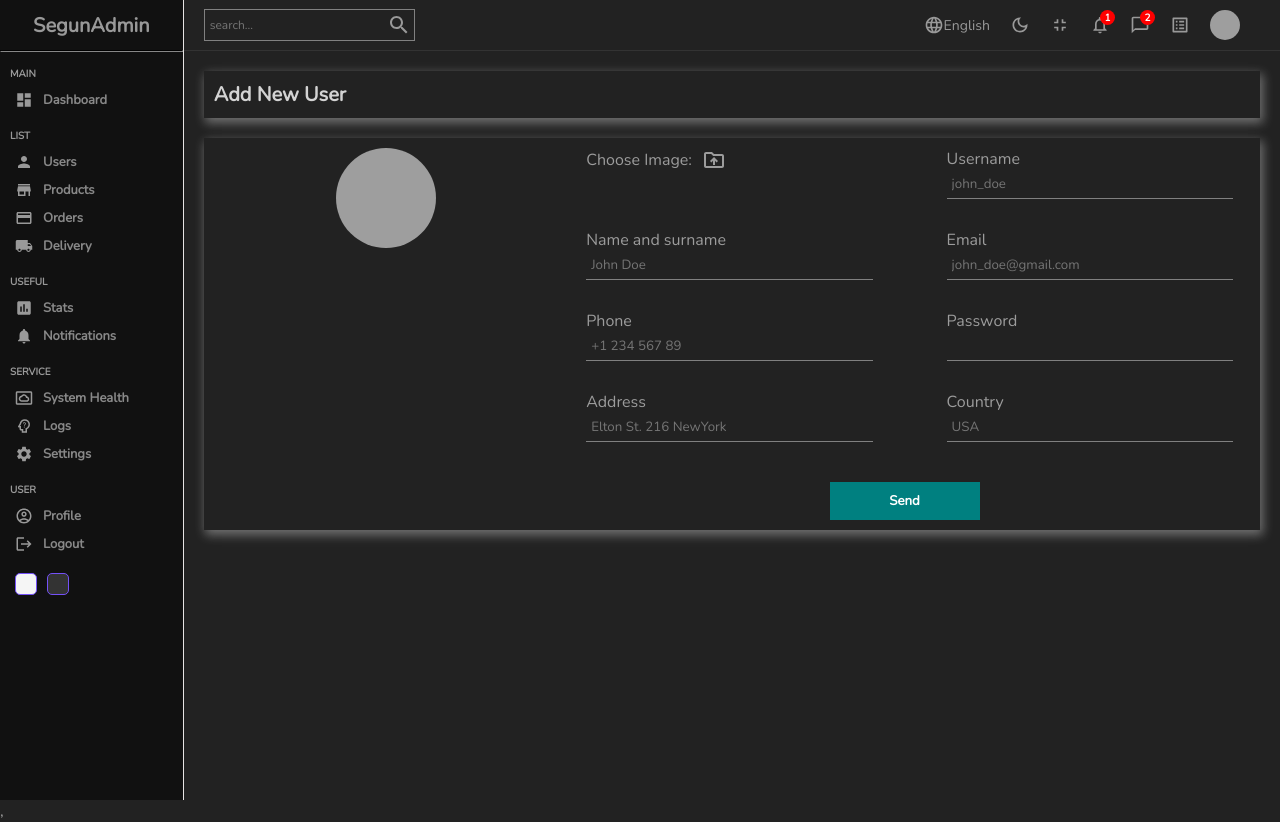
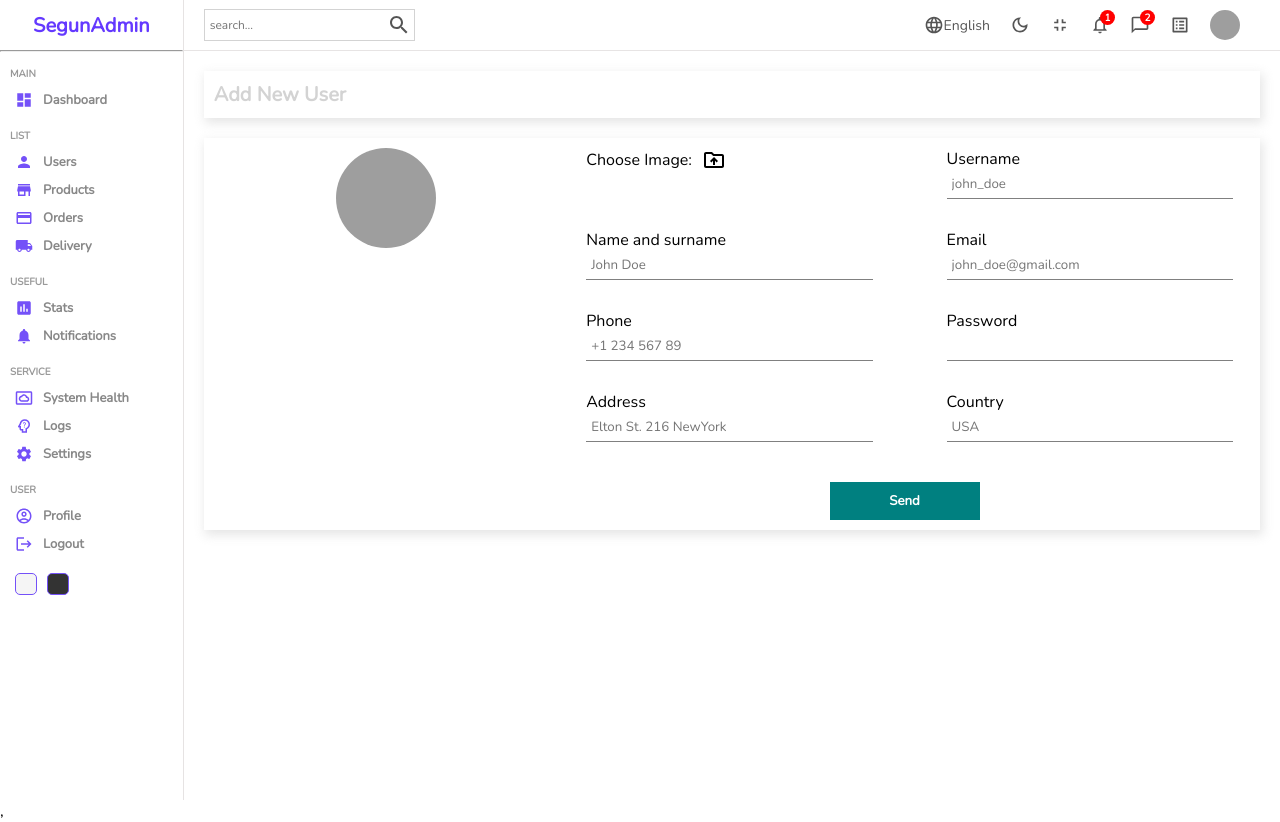
Before and after one commit to Danny4life/Admin-Dashboard, a React (Create React App) app in the folder dashboard/: page /users/new in a window 1280 px wide. Built offline with nearby package versions, Linux system fonts and the light colour scheme; grey boxes are pictures that could not be loaded.

Commit message:
added toggle option to darkmode and lightmode

```diff
--- a/dashboard/src/App.js
+++ b/dashboard/src/App.js
@@ -10,14 +10,20 @@
 } from "react-router-dom";
 import { productInputs, userInputs } from "./Formsource";
 import "./style/dark.scss"
+import { useContext } from "react";
+import { DarkModeContext } from "./context/DarkmodeContext";
+
 
 
 
 
 
 function App() {
+
+  const {darkMode} = useContext(DarkModeContext)
+
   return (
-    <div className="app dark">
+    <div className={darkMode ? "app dark" : "app"}>
       <BrowserRouter>
         <Routes>
           <Route path="/" element={<Home />} />
--- a/dashboard/src/components/navbar/NavBar.jsx
+++ b/dashboard/src/components/navbar/NavBar.jsx
@@ -1,7 +1,10 @@
 import { ChatBubbleOutlineOutlined, DarkModeOutlined, FullscreenExitOutlined, LanguageOutlined, ListAltOutlined, NotificationsNone, SearchOutlined } from "@mui/icons-material";
+import { useContext } from "react";
+import { DarkModeContext } from "../../context/DarkmodeContext";
 import "./navbar.scss"
 
 const NavBar = () => {
+    const { dispatch }  = useContext(DarkModeContext)
     return (
         <div className="navbar">
             <div className="wrapper">
@@ -15,7 +18,7 @@
                         English
                     </div>
                     <div className="item">
-                        <DarkModeOutlined className="icon" />
+                        <DarkModeOutlined className="icon" onClick={() => dispatch({type: "TOGGLE"})} />
                     </div>
                     <div className="item">
                         <FullscreenExitOutlined className="icon" />
--- a/dashboard/src/components/sidebar/Sidebar.jsx
+++ b/dashboard/src/components/sidebar/Sidebar.jsx
@@ -7,10 +7,13 @@
 import NotificationsIcon from '@mui/icons-material/Notifications';
 import SettingsIcon from '@mui/icons-material/Settings';
 import { Link } from "react-router-dom"
+import { useContext } from "react";
+import { DarkModeContext } from "../../context/DarkmodeContext";
 
 
 
 const Sidebar = () => {
+    const { dispatch } = useContext(DarkModeContext)
     return (
         <div className="sidebar">
             <div className="top">
@@ -86,8 +89,8 @@
 
             </div>
             <div className="bottom">
-                <div className="colorOption"></div>
-                <div className="colorOption"></div>
+                <div className="colorOption" onClick={() => dispatch({type: "LIGHT"})}></div>
+                <div className="colorOption" onClick={() => dispatch({type: "DARK"})}></div>
             </div>
         </div>
     );
--- /dev/null
+++ b/dashboard/src/context/DarkmodeContext.js
@@ -0,0 +1,13 @@
+import { createContext, useReducer } from "react"
+import DarkModeReducer from "./DarkmodeReducer"
+
+const INITIAL_STATE = {
+    darkMode: false
+}
+
+export const DarkModeContext = createContext(INITIAL_STATE)
+
+export const DarkModeContextProvider = ({children}) => {
+    const[state, dispatch] = useReducer(DarkModeReducer, INITIAL_STATE)
+    return <DarkModeContext.Provider value={{darkMode:state.darkMode, dispatch}}>{children}</DarkModeContext.Provider>
+}
--- /dev/null
+++ b/dashboard/src/context/DarkmodeReducer.js
@@ -0,0 +1,24 @@
+const DarkModeReducer = (state, action) => {
+    switch(action.type)  {
+        case "LIGHT": {
+            return{
+                darkMode:false,
+            };
+        }
+        case "DARK": {
+            return{
+                darkMode:true,
+            };
+        }
+        case "TOGGLE": {
+            return{
+                darkMode:!state.darkMode,
+            };
+        }
+
+        default:
+            return state;
+    }
+};
+
+export default DarkModeReducer;
--- a/dashboard/src/index.js
+++ b/dashboard/src/index.js
@@ -1,11 +1,16 @@
 import React from 'react';
 import ReactDOM from 'react-dom/client';
 import App from './App';
+import { DarkModeContextProvider } from './context/DarkmodeContext';
 
 
 const root = ReactDOM.createRoot(document.getElementById('root'));
 root.render(
   <React.StrictMode>
+    <DarkModeContextProvider>
     <App />
+
+    </DarkModeContextProvider>
+
   </React.StrictMode>
 );
```
